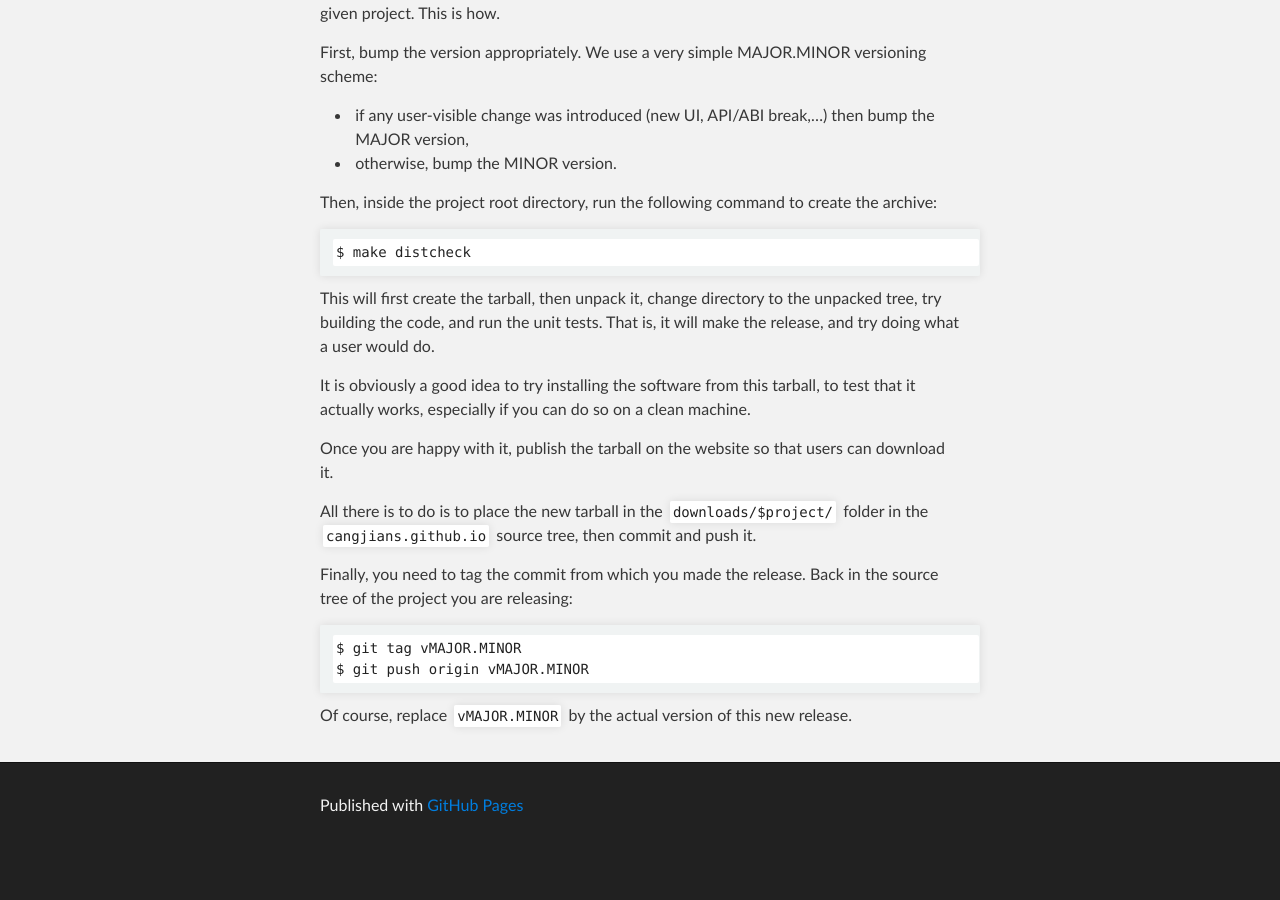
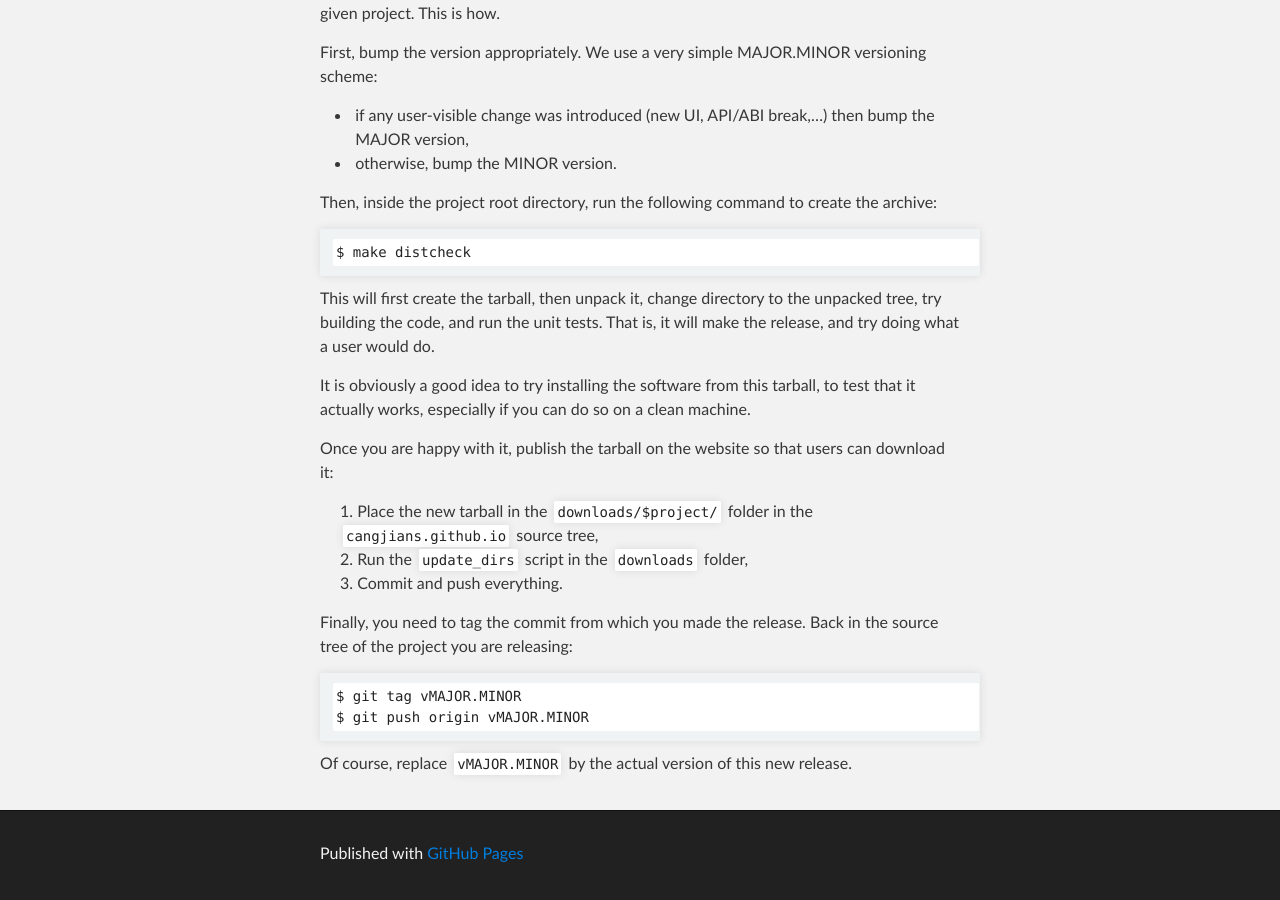
Before and after one commit to brendanhoran/cangjians.github.io, a Jekyll site: the page built from contribute.md, in a window 1280 px wide and 900 px high, scrolled down 1401 px. Built offline with Jekyll 4.4.1, drawn with Linux system fonts in a browser that asks for light colours; before the commit the page ends 2253 px from its top, so only the background shows below that.

Commit message:
contribute: Update the release instructions

```diff
--- a/contribute.md
+++ b/contribute.md
@@ -96,10 +96,12 @@ to test that it actually works, especially if you can do so on a clean
 machine.
 
 Once you are happy with it, publish the tarball on the website so that users
-can download it.
+can download it:
 
-All there is to do is to place the new tarball in the `downloads/$project/`
-folder in the `cangjians.github.io` source tree, then commit and push it.
+1. Place the new tarball in the `downloads/$project/` folder in the
+`cangjians.github.io` source tree,
+2. Run the `update_dirs` script in the `downloads` folder,
+3. Commit and push everything.
 
 Finally, you need to tag the commit from which you made the release. Back in
 the source tree of the project you are releasing:
```
